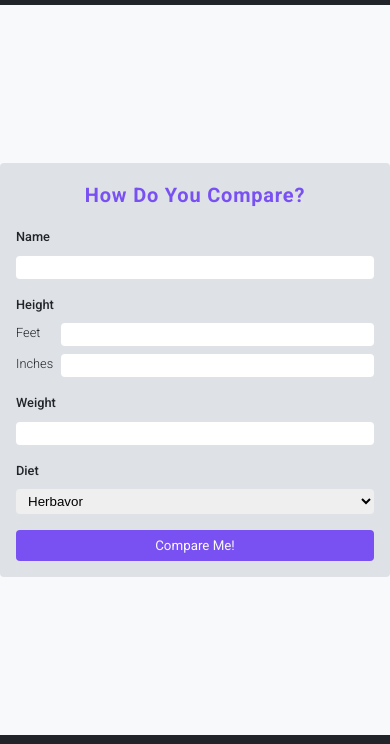
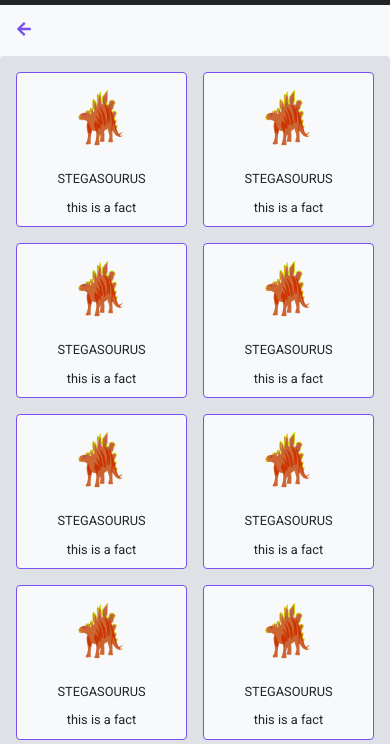
Before and after one commit to kfremgen97/Dinosaurs, a website built with webpack: page src/index.html in a window 390 px wide. Shown: the part 62-806 px from the top of the page. Built offline with nearby package versions, Linux system fonts and the light colour scheme.

Commit message:
feat: Add media queries for cards view

```diff
--- a/src/index.html
+++ b/src/index.html
@@ -27,96 +27,96 @@
 <!-- main -->
 <main class="main">
     <!-- view form -->
-    <div class="view view--form">
+<!--    <div class="view view&#45;&#45;form">-->
 
-        <form class="form">
-            <h3 class="heading heading--3 heading--form">How Do You Compare?</h3>
-            <div class="form__item form__item--name">
-            <label for="name" class="form__label">Name</label>
-            <input type="text" name="name" id="name" class="form__input form__input--name" >
-            </div>
-            <div class="form__item form__item--height">
-            <label class="form__label form__label--height">Height</label>
-            <label for="feet" class="form__label form__label--small">Feet</label>
-            <input type="number" name="feet" id="feet" class="form__input form__input--feet" >
-            <label for="inch" class="form__label form__label--small">Inches</label>
-            <input type="number" name="inch" id="inch" class="form__input form__input--inch" >
-            </div>
-            <div class="form__item form__item--weight">
-            <label for="weight" class="form__label">Weight</label>
-            <input type="number" name="weight" id="weight" class="form__input form__input--weight">
-            </div>
-            <div class="form__item form__item--diet">
-            <label for="diet" class="form__label">Diet</label>
-            <select name="diet" id="diet" class="form__select">
-                <option value="herbavor">Herbavor</option>
-                <option value="omnivore">Omnivore</option>
-                <option value="carnivore">Carnivore</option>
-            </select>
-            </div>
-            <button class="button button--submit">
-                Compare Me!
-            </button>
+<!--        <form class="form">-->
+<!--            <h3 class="heading heading&#45;&#45;3 heading&#45;&#45;form">How Do You Compare?</h3>-->
+<!--            <div class="form__item form__item&#45;&#45;name">-->
+<!--            <label for="name" class="form__label">Name</label>-->
+<!--            <input type="text" name="name" id="name" class="form__input form__input&#45;&#45;name" >-->
+<!--            </div>-->
+<!--            <div class="form__item form__item&#45;&#45;height">-->
+<!--            <label class="form__label form__label&#45;&#45;height">Height</label>-->
+<!--            <label for="feet" class="form__label form__label&#45;&#45;small">Feet</label>-->
+<!--            <input type="number" name="feet" id="feet" class="form__input form__input&#45;&#45;feet" >-->
+<!--            <label for="inch" class="form__label form__label&#45;&#45;small">Inches</label>-->
+<!--            <input type="number" name="inch" id="inch" class="form__input form__input&#45;&#45;inch" >-->
+<!--            </div>-->
+<!--            <div class="form__item form__item&#45;&#45;weight">-->
+<!--            <label for="weight" class="form__label">Weight</label>-->
+<!--            <input type="number" name="weight" id="weight" class="form__input form__input&#45;&#45;weight">-->
+<!--            </div>-->
+<!--            <div class="form__item form__item&#45;&#45;diet">-->
+<!--            <label for="diet" class="form__label">Diet</label>-->
+<!--            <select name="diet" id="diet" class="form__select">-->
+<!--                <option value="herbavor">Herbavor</option>-->
+<!--                <option value="omnivore">Omnivore</option>-->
+<!--                <option value="carnivore">Carnivore</option>-->
+<!--            </select>-->
+<!--            </div>-->
+<!--            <button class="button button&#45;&#45;submit">-->
+<!--                Compare Me!-->
+<!--            </button>-->
 
-        </form>
+<!--        </form>-->
 
+<!--    </div>-->
+
+    <div class="view view--cards">
+
+        <button class="button button--back">
+            <svg>
+                <use href="./assets/sprite/fa-solid.svg#arrow-left"></use>
+            </svg>
+        </button>
+        <ul class="cards">
+            <li class="card">
+                <img class="card__img" src ='./assets/img/stegosaurus.png' alt="stegasourus">
+                <p class="card__name">stegasourus</p>
+                <p class="card__fact">This is a fact</p>
+            </li>
+            <li class="card">
+                <img class="card__img" src ='./assets/img/stegosaurus.png' alt="stegasourus">
+                <p class="card__name">stegasourus</p>
+                <p class="card__fact">This is a fact</p>
+            </li>
+            <li class="card">
+                <img class="card__img" src ='./assets/img/stegosaurus.png' alt="stegasourus">
+                <p class="card__name">stegasourus</p>
+                <p class="card__fact">This is a fact</p>
+            </li>
+            <li class="card">
+                <img class="card__img" src ='./assets/img/stegosaurus.png' alt="stegasourus">
+                <p class="card__name">stegasourus</p>
+                <p class="card__fact">This is a fact</p>
+            </li>
+            <li class="card">
+                <img class="card__img" src ='./assets/img/stegosaurus.png' alt="stegasourus">
+                <p class="card__name">stegasourus</p>
+                <p class="card__fact">This is a fact</p>
+            </li>
+            <li class="card">
+                <img class="card__img" src ='./assets/img/stegosaurus.png' alt="stegasourus">
+                <p class="card__name">stegasourus</p>
+                <p class="card__fact">This is a fact</p>
+            </li>
+            <li class="card">
+                <img class="card__img" src ='./assets/img/stegosaurus.png' alt="stegasourus">
+                <p class="card__name">stegasourus</p>
+                <p class="card__fact">This is a fact</p>
+            </li>
+            <li class="card">
+                <img class="card__img" src ='./assets/img/stegosaurus.png' alt="stegasourus">
+                <p class="card__name">stegasourus</p>
+                <p class="card__fact">This is a fact</p>
+            </li>
+            <li class="card">
+                <img class="card__img" src ='./assets/img/stegosaurus.png' alt="stegasourus">
+                <p class="card__name">stegasourus</p>
+                <p class="card__fact">This is a fact</p>
+            </li>
+        </ul>
     </div>
-
-<!--    <div class="view view&#45;&#45;cards">-->
-
-<!--        <button class="button button&#45;&#45;back">-->
-<!--            <svg>-->
-<!--                <use href="./assets/sprite/fa-solid.svg#arrow-left"></use>-->
-<!--            </svg>-->
-<!--        </button>-->
-<!--        <ul class="cards">-->
-<!--            <li class="card">-->
-<!--                <img class="card__img" src ='./assets/img/stegosaurus.png' alt="stegasourus">-->
-<!--                <p class="card__name">stegasourus</p>-->
-<!--                <p class="card__fact">This is a fact</p>-->
-<!--            </li>-->
-<!--            <li class="card">-->
-<!--                <img class="card__img" src ='./assets/img/stegosaurus.png' alt="stegasourus">-->
-<!--                <p class="card__name">stegasourus</p>-->
-<!--                <p class="card__fact">This is a fact</p>-->
-<!--            </li>-->
-<!--            <li class="card">-->
-<!--                <img class="card__img" src ='./assets/img/stegosaurus.png' alt="stegasourus">-->
-<!--                <p class="card__name">stegasourus</p>-->
-<!--                <p class="card__fact">This is a fact</p>-->
-<!--            </li>-->
-<!--            <li class="card">-->
-<!--                <img class="card__img" src ='./assets/img/stegosaurus.png' alt="stegasourus">-->
-<!--                <p class="card__name">stegasourus</p>-->
-<!--                <p class="card__fact">This is a fact</p>-->
-<!--            </li>-->
-<!--            <li class="card">-->
-<!--                <img class="card__img" src ='./assets/img/stegosaurus.png' alt="stegasourus">-->
-<!--                <p class="card__name">stegasourus</p>-->
-<!--                <p class="card__fact">This is a fact</p>-->
-<!--            </li>-->
-<!--            <li class="card">-->
-<!--                <img class="card__img" src ='./assets/img/stegosaurus.png' alt="stegasourus">-->
-<!--                <p class="card__name">stegasourus</p>-->
-<!--                <p class="card__fact">This is a fact</p>-->
-<!--            </li>-->
-<!--            <li class="card">-->
-<!--                <img class="card__img" src ='./assets/img/stegosaurus.png' alt="stegasourus">-->
-<!--                <p class="card__name">stegasourus</p>-->
-<!--                <p class="card__fact">This is a fact</p>-->
-<!--            </li>-->
-<!--            <li class="card">-->
-<!--                <img class="card__img" src ='./assets/img/stegosaurus.png' alt="stegasourus">-->
-<!--                <p class="card__name">stegasourus</p>-->
-<!--                <p class="card__fact">This is a fact</p>-->
-<!--            </li>-->
-<!--            <li class="card">-->
-<!--                <img class="card__img" src ='./assets/img/stegosaurus.png' alt="stegasourus">-->
-<!--                <p class="card__name">stegasourus</p>-->
-<!--                <p class="card__fact">This is a fact</p>-->
-<!--            </li>-->
-<!--        </ul>-->
-<!--    </div>-->
 </main>
 <!-- footer -->
 <footer class="footer">
--- a/src/scss/component/_button.scss
+++ b/src/scss/component/_button.scss
@@ -53,5 +53,12 @@
     &:focus {
       outline-color: $primary-light;
     }
+
+    /* media query for back button*/
+    @media only screen and (max-width: $tablet-large){
+      // span all columns
+      grid-column: 1/-1;
+      margin-left: 2rem;
+    }
   }
 }
--- a/src/scss/component/_card.scss
+++ b/src/scss/component/_card.scss
@@ -2,7 +2,7 @@
 
 .card {
   // create a linear gradiant as a background
-  background-image: linear-gradient(to bottom right, $primary-light,$primary-dark);
+  background-color: $white;
   // add padding to the card
   padding: 1rem;
   // create a border with a radius of .5rem
@@ -35,4 +35,6 @@
     // set the text to lowercase
     text-transform: lowercase;
   }
+
+
 }
--- a/src/scss/component/_cards.scss
+++ b/src/scss/component/_cards.scss
@@ -31,4 +31,10 @@
     // span all columns
     grid-column: 1/-1;
   }
+
+  /* media query for cards */
+  @media only screen and (max-width: $phone-small){
+    // set the grid columns
+    grid-template-columns: repeat(auto-fit,minmax(20rem,1fr))
+  }
 }
--- a/src/scss/component/_logo.scss
+++ b/src/scss/component/_logo.scss
@@ -4,4 +4,5 @@
   fill: $primary;
   height: 6rem;
   width: 6rem;
+  flex: 0 0 auto;
 }
--- a/src/scss/component/_view.scss
+++ b/src/scss/component/_view.scss
@@ -33,5 +33,9 @@
     grid-gap: 2rem;
     // justify the items on the horizontal axis to center
     justify-items: center;
+
+    @media only screen and (max-width: $tablet-large){
+      grid-template-columns: 1fr;
+    }
   }
 }
--- a/src/scss/layout/_header.scss
+++ b/src/scss/layout/_header.scss
@@ -7,9 +7,10 @@
   background-color: $black;
   // add pading to all sides
   padding: 1rem 2rem;
-  // set the display to flex
+  // set the display to flex with a direction of row
   display: flex;
   flex-direction: row;
+  flex-wrap:wrap;
   // align the items in the center on the cross axis
   align-items: center;
 
```
